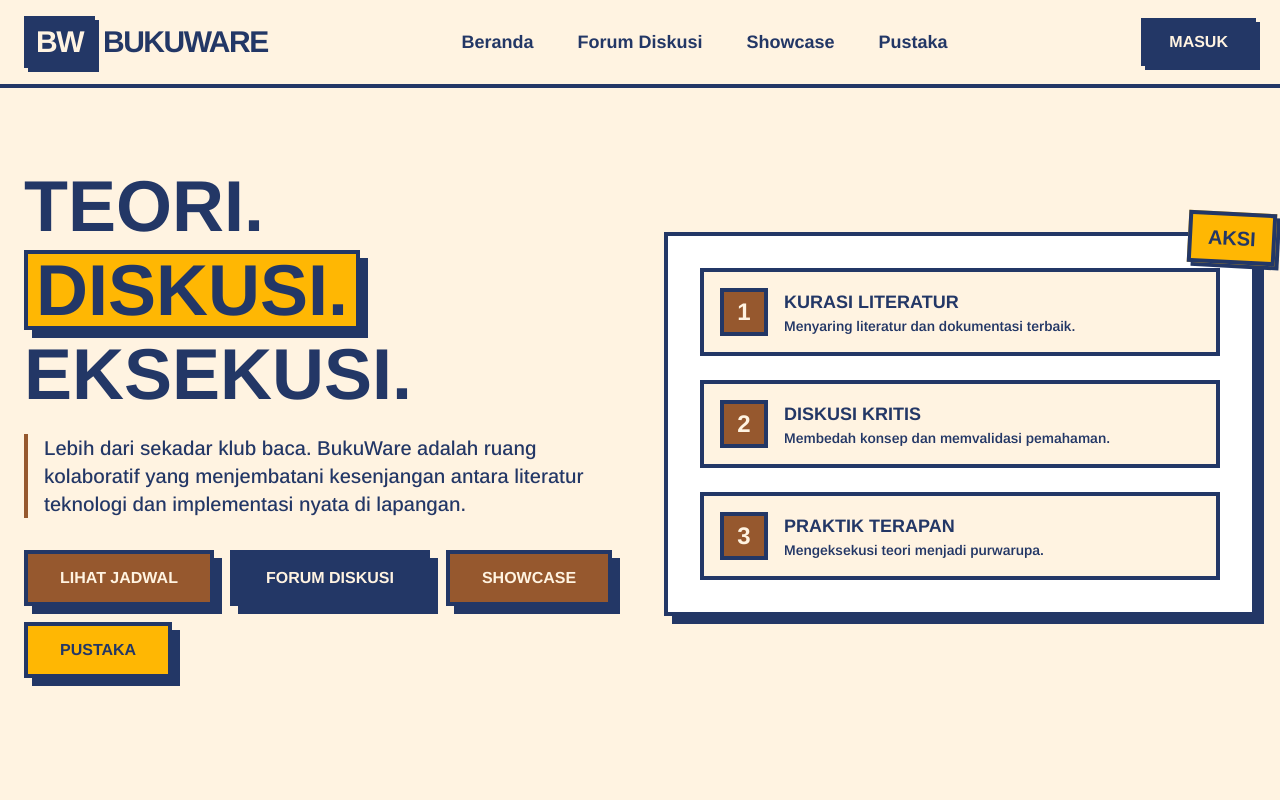
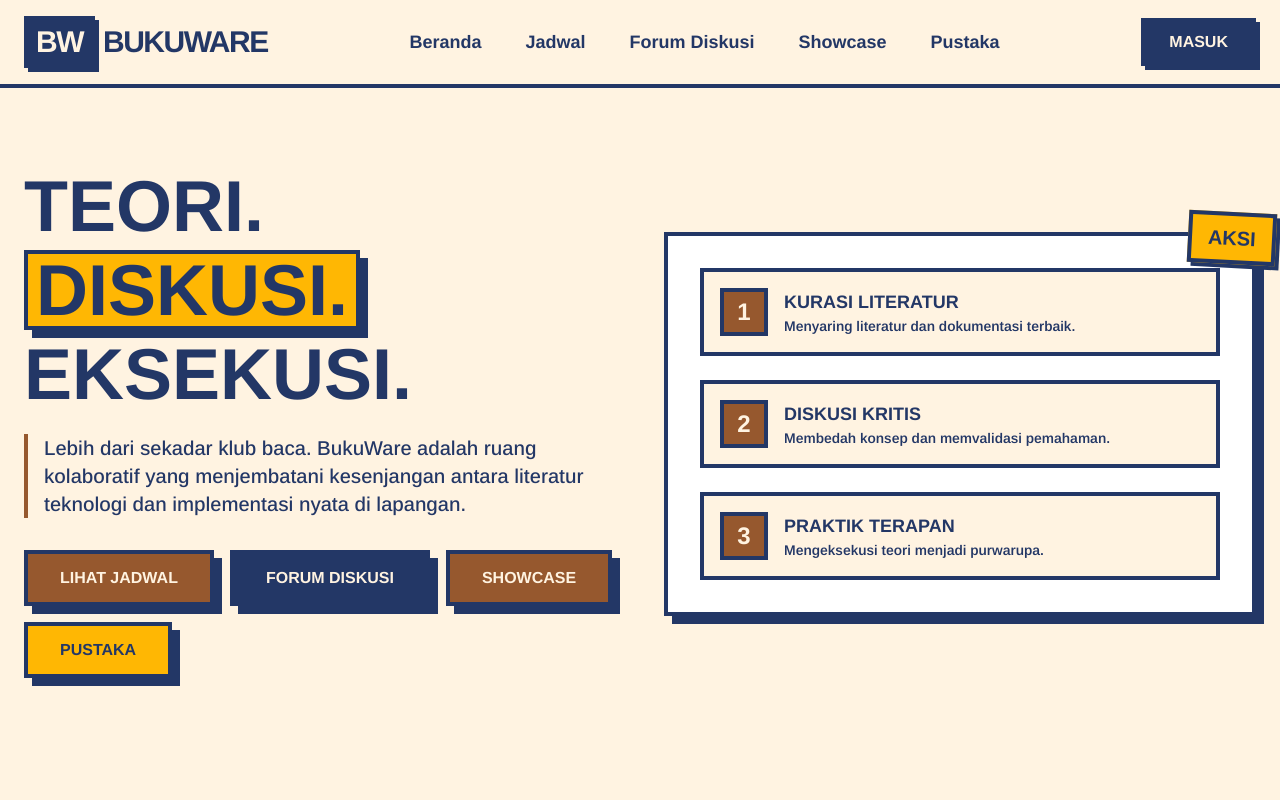
Before and after one commit to misbaidar/bukuware-app, a Next.js app: page / in a window 1280 px wide. Shown: the top 800 px of the page. Built offline with nearby package versions, Linux system fonts and the light colour scheme; no server answers; the database is empty.

Commit message:
add more details to forum

```diff
--- a/components/Navbar.tsx
+++ b/components/Navbar.tsx
@@ -23,6 +23,9 @@ export default function Navbar() {
       <div className="flex gap-6 font-bold text-lg">
         <Link href="/" className="hover:bg-[#ffb703] px-2 transition-colors border-2 border-transparent hover:border-[#233766]">
           Beranda
+        </Link>
+        <Link href="/jadwal" className="hover:bg-[#ffb703] px-2 transition-colors border-2 border-transparent hover:border-[#233766]">
+          Jadwal
         </Link>
         <Link href="/forum" className="hover:bg-[#ffb703] px-2 transition-colors border-2 border-transparent hover:border-[#233766]">
           Forum Diskusi
```
